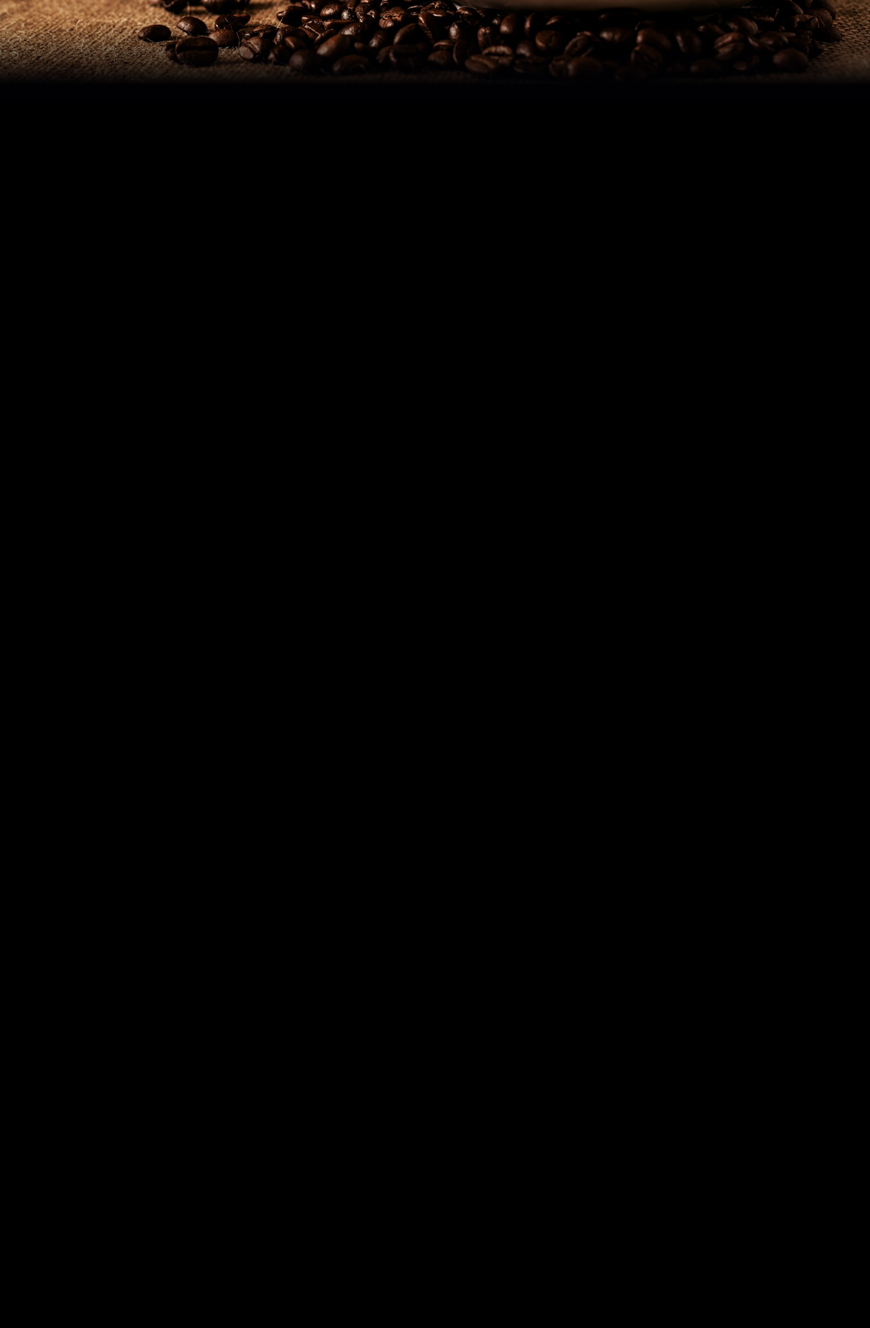
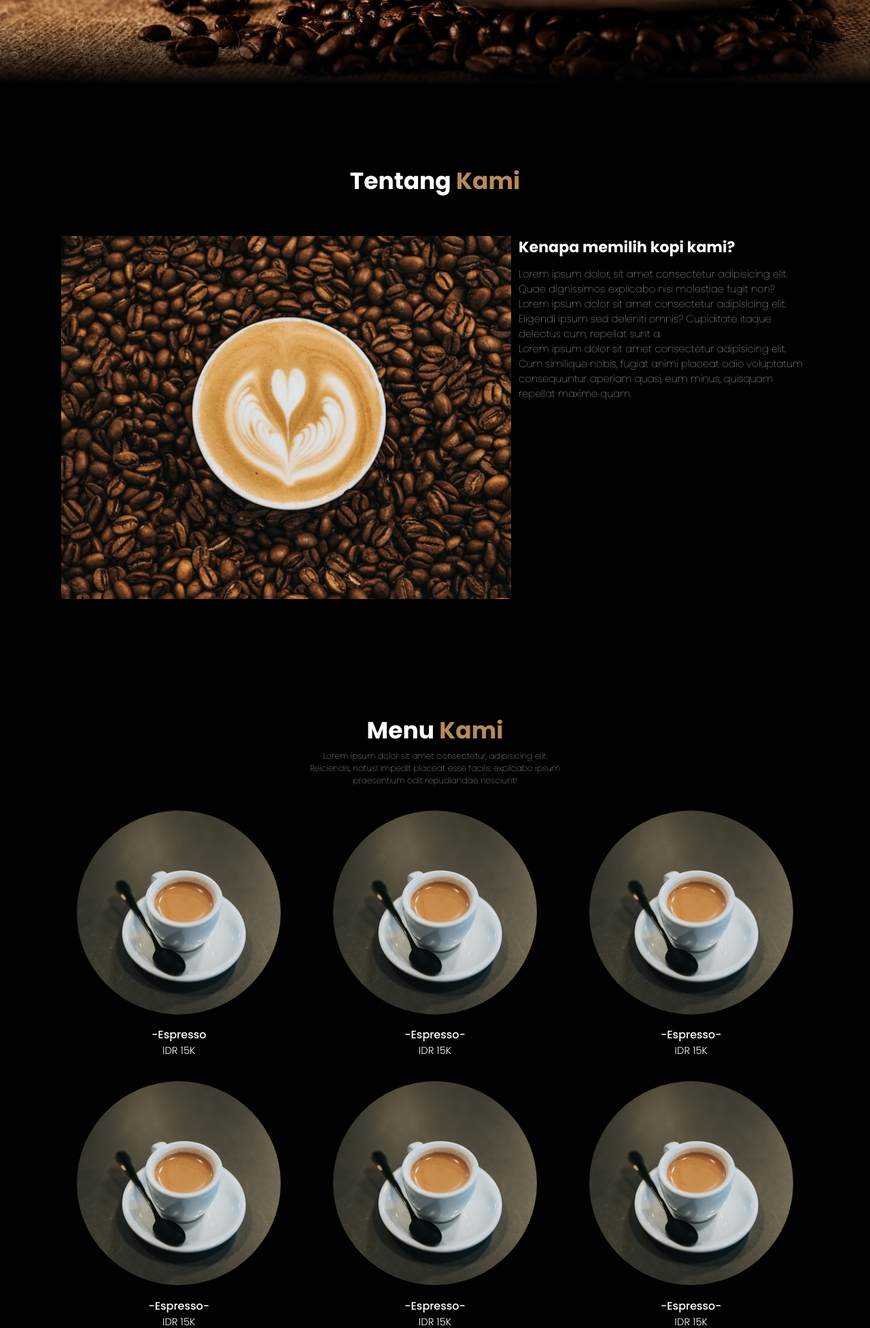
Before and after one commit to eilinseth/eilinseth.github.io, a PHP site: page / in a window 1280 px wide. Shown: the part 651-2604 px from the top of the page at 68% size. Before the commit the page ends 771 px from the top, so only its background shows below. Run offline with PHP 8.4, Linux system fonts and the light colour scheme.

Commit message:
Melanjutkan proses pembuatan website kopi

```diff
--- a/css/style.css
+++ b/css/style.css
@@ -16,7 +16,7 @@ body {
   font-family: "Poppins", sans-serif;
   background-color: var(--bg);
   color: #fff;
-  /* min-height: 2000px; */
+  min-height: 3000px;
 }
 
 /* Navbar */
@@ -141,6 +141,89 @@ body {
 
 }
 
+/* Tentang Kami */
+.tentang-kami h1,
+.menu h1{
+    padding:7.5rem 7% 1rem;
+    font-size: 2.8rem;
+    text-align: center;
+    margin-bottom: 2rem;
+}
+.tentang-kami h1 span,
+.menu h1 span{
+    color: var(--primary);
+}
+.tentang-kami .row{
+    display: flex;
+    padding:1.4rem 7%;
+}
+.tentang-kami .row .forimg{
+    flex:1 1 45rem;
+}
+.tentang-kami .row .forimg img{
+    width: 100%;
+    height: 80%;
+    object-fit: cover;
+}
+
+.tentang-kami .row .content{
+    flex:1 1 30%;
+    padding-left: 1%;
+    /* margin-top: -0.5%; */
+}
+
+.tentang-kami .row .content h3{
+    font-size: 1.8rem;
+    margin-bottom: 1rem;
+}
+
+.tentang-kami .row .content p{
+    font-weight: 100;
+    font-size: 1.2rem;
+}
+
+
+
+.menu  h1{
+    margin-bottom: -0.7rem;
+    padding:1.4rem 7% 1rem;
+}
+
+.menu  p{
+    text-align: center;
+    margin:auto;
+    max-width: 30rem;
+    font-weight: 100;
+}
+.menu .row{
+    display: flex;
+    padding: 1.4rem 0;
+    justify-content: center;
+    flex-wrap: wrap;
+
+}
+.menu-kami{
+    padding: 1.4rem 3%;
+    justify-content: center;
+    align-items: center;
+    flex-direction: column;
+}
+.menu-kami img{
+    border-radius: 50%;
+    object-position: center;
+}
+.menu-title .title-kopi{
+    margin-top: 1rem;
+    font-size: 1.3rem;
+    font-weight: 500;
+}
+.menu-title .menu-price{
+    font-size: 1rem;
+    font-weight: 300;
+    font-size: 1.2rem;
+}
+
+
 /* responsif */
 /* Laptop */
 @media (max-width: 1366px) {
@@ -184,6 +267,10 @@ body {
   .navbar .navbar-nav.active {
     right: 0;
   }
+  .tentang-kami .row{
+    flex-wrap: wrap;
+  }
+
 }
 /* Mobile phone */
 @media (max-width: 450px) {
@@ -194,4 +281,7 @@ body {
   #hamburger-menu {
     display: inline-block;
   }
+  .menu .row .menu-kami img{
+    height: 50%;
+  }
 }
--- a/index.html
+++ b/index.html
@@ -27,7 +27,7 @@
             <a href="#" class="navbar-logo">kenangan<span>senja</span>.</a>
 
             <div class="navbar-nav">
-                <a href="#">Home</a>
+                <a href="#home">Home</a>
                 <a href="#about">Tentang Kami</a>
                 <a href="#menu">Menu</a>
                 <a href="#contact">Kontak</a>
@@ -53,6 +53,87 @@
     </section>
     <!-- Hero End -->
 
+    <!-- Tentang Kami Start -->
+    <section class="tentang-kami" id="about">
+      <h1>Tentang <span>Kami</span></h1>
+      <div class="row">
+        <div class="forimg">
+          <img src="/img/ttgkami.jpg" alt="" class="tentangimg">
+        </div>
+        <div class="content">
+          <h3>Kenapa memilih kopi kami?</h3>
+          <p>Lorem ipsum dolor, sit amet consectetur adipisicing elit. Quae dignissimos explicabo nisi molestiae fugit non?</p>
+          <p>Lorem ipsum dolor sit amet consectetur adipisicing elit. Eligendi ipsum sed deleniti omnis? Cupiditate itaque delectus cum, repellat sunt a.</p>
+          <p>Lorem ipsum dolor sit amet consectetur adipisicing elit. Cum similique nobis, fugiat animi placeat odio voluptatum consequuntur aperiam quasi, eum minus, quisquam repellat maxime quam.</p>
+        </div>
+      </div>
+
+    </section>
+
+
+
+
+    <!-- Tentang Kami End -->
+
+    <!-- Menu Start -->
+    <section class="menu" id="menu">
+      <h1>Menu <span>Kami</span></h1>
+      <p>Lorem ipsum dolor sit amet consectetur, adipisicing elit. Reiciendis, natus! Impedit placeat esse facilis explicabo ipsum praesentium odit repudiandae nesciunt!</p>
+      <div class="row">
+        <div class="menu-kami">
+          <img src="/img/menu/1.jpg" alt="" class="menu-img">
+          <div class="menu-title">
+            <p class="title-kopi">-Espresso</p>
+            <p class="menu-price">IDR 15K</p>
+          </div>
+        </div>
+        <div class="menu-kami">
+          <img src="/img/menu/1.jpg" alt="" class="menu-img">
+          <div class="menu-title">
+            <p class="title-kopi">-Espresso-</p>
+            <p class="menu-price">IDR 15K</p>
+          </div>
+        </div>
+        <div class="menu-kami">
+          <img src="/img/menu/1.jpg" alt="" class="menu-img">
+          <div class="menu-title">
+            <p class="title-kopi">-Espresso-</p>
+            <p class="menu-price">IDR 15K</p>
+          </div>
+        </div>
+        <div class="menu-kami">
+          <img src="/img/menu/1.jpg" alt="" class="menu-img">
+          <div class="menu-title">
+            <p class="title-kopi">-Espresso-</p>
+            <p class="menu-price">IDR 15K</p>
+          </div>
+        </div>
+        <div class="menu-kami">
+          <img src="/img/menu/1.jpg" alt="" class="menu-img">
+          <div class="menu-title">
+            <p class="title-kopi">-Espresso-</p>
+            <p class="menu-price">IDR 15K</p>
+          </div>
+        </div>
+        <div class="menu-kami">
+          <img src="/img/menu/1.jpg" alt="" class="menu-img">
+          <div class="menu-title">
+            <p class="title-kopi">-Espresso-</p>
+            <p class="menu-price">IDR 15K</p>
+          </div>
+        </div>
+        <div class="menu-kami">
+          <img src="/img/menu/1.jpg" alt="" class="menu-img">
+          <div class="menu-title">
+            <p class="title-kopi">-Espresso-</p>
+            <p class="menu-price">IDR 15K</p>
+          </div>
+        </div>
+      </div>
+
+    </section>
+    <!-- Menu End -->
+
 
 
 
```
Also changed, not shown: img/menu/1.jpg (added), img/tentangkami.jpg (added), img/ttgkami.jpg (added).
